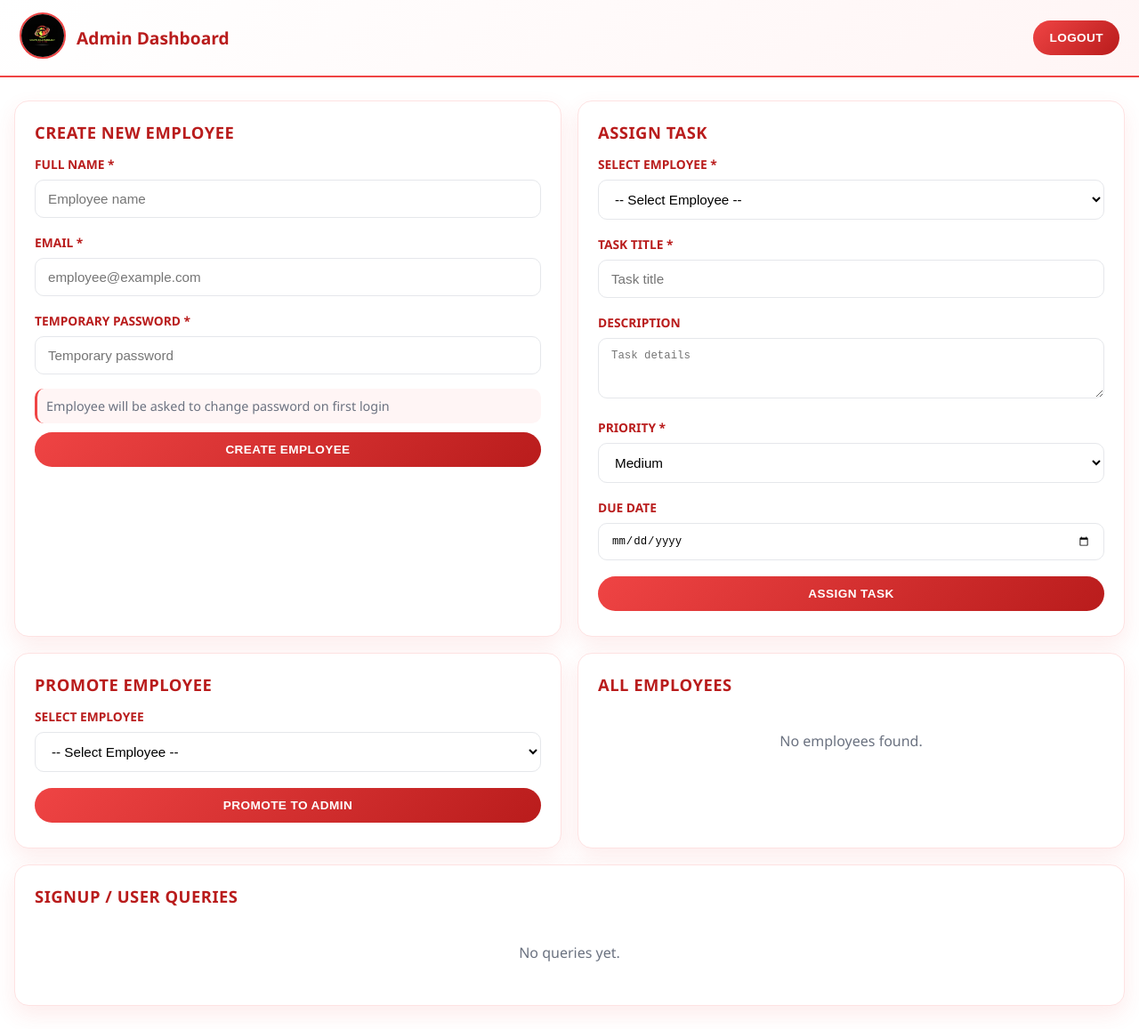
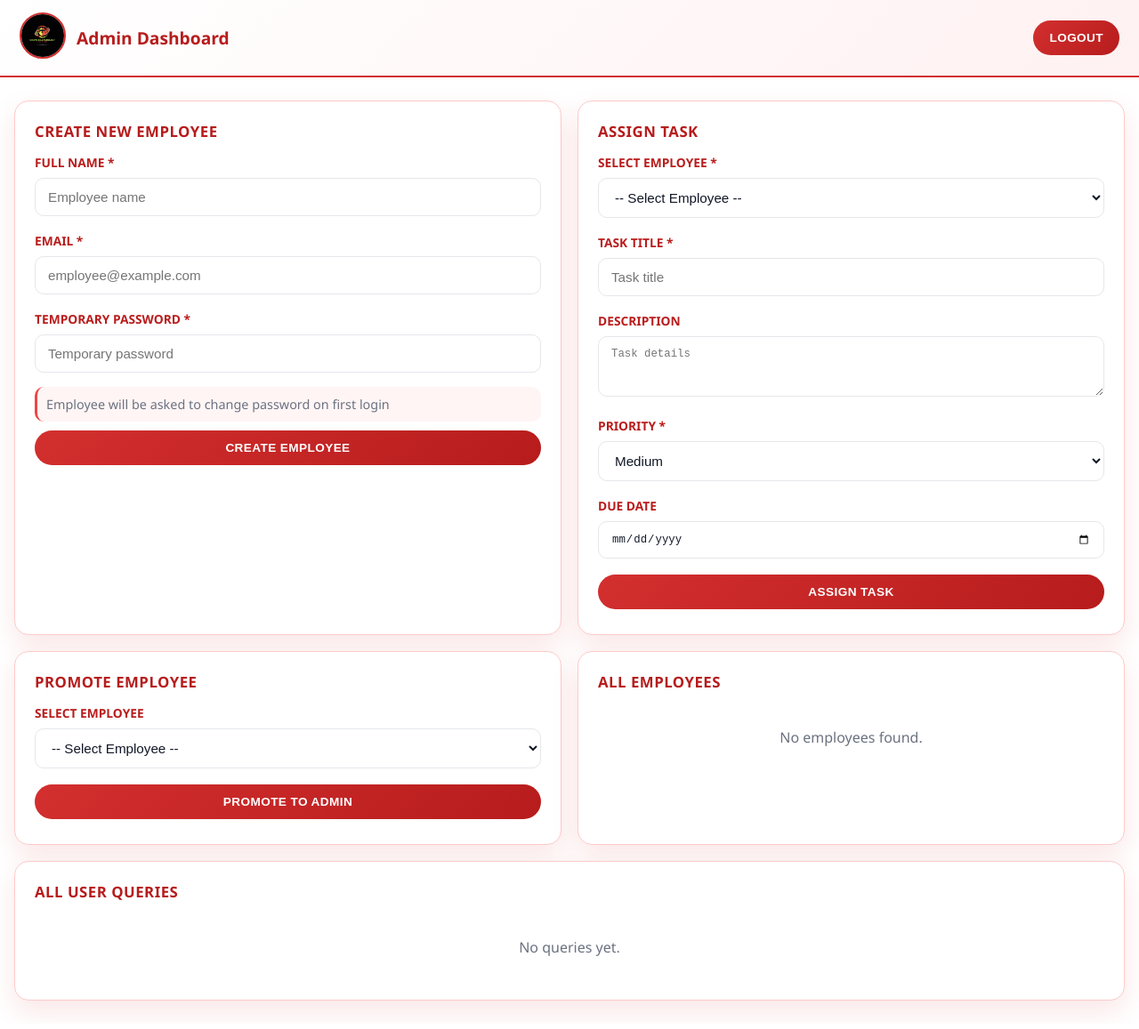
Before and after one commit to shravs-teleradiology/shravs-google, a website: page public/admin.html in a window 1280 px wide. Shown: the whole page at 89% size. Drawn offline with Linux system fonts and the light colour scheme; no server answers.

Commit message:
Update admin.html

```diff
--- a/public/admin.html
+++ b/public/admin.html
@@ -4,14 +4,15 @@
   <meta charset="UTF-8" />
   <meta name="viewport" content="width=device-width, initial-scale=1.0"/>
   <title>Admin Dashboard - Shravs</title>
+
   <style>
     *{box-sizing:border-box;margin:0;padding:0}
     body{font-family:Segoe UI,sans-serif;background:#fff;color:#111827}
     .header{
-      background:linear-gradient(135deg,#fff,#fff5f5);
       border-bottom:2px solid #ef4444;
       padding:14px 22px;display:flex;justify-content:space-between;align-items:center;
       position:sticky;top:0;z-index:100;
+      background:#fff;
     }
     .header-left{display:flex;align-items:center;gap:12px}
     .logo{width:52px;height:52px;border-radius:50%;border:2px solid #ef4444;object-fit:cover;background:#fff}
@@ -19,24 +20,21 @@
     .container{max-width:1400px;margin:26px auto;padding:0 16px;display:grid;grid-template-columns:repeat(auto-fit,minmax(420px,1fr));gap:18px}
     @media (max-width: 900px){.container{grid-template-columns:1fr}}
     .card{
-      background:#ffffff;border:1px solid #fee2e2;border-radius:16px;padding:22px;
+      background:#fff;border:1px solid #fecaca;border-radius:16px;padding:22px;
       box-shadow:0 10px 25px rgba(239,68,68,.10);transition:.2s;
     }
-    .card:hover{border-color:#ef4444}
     .card.full-width{grid-column:1 / -1}
-    h2{color:#b91c1c;margin-bottom:14px;font-size:1.15em;text-transform:uppercase;letter-spacing:.5px}
+    h2{color:#b91c1c;margin-bottom:14px;font-size:1.05em;text-transform:uppercase;letter-spacing:.5px}
     label{display:block;color:#b91c1c;font-weight:800;margin-top:10px;font-size:.86em;text-transform:uppercase}
     input,select,textarea{
       width:100%;padding:12px 14px;border-radius:10px;border:1px solid #e5e7eb;background:#fff;
       margin:8px 0;font-size:.95em
     }
-    input:focus,select:focus,textarea:focus{outline:none;border-color:#ef4444;box-shadow:0 0 0 3px rgba(239,68,68,.14)}
     button{
       background:linear-gradient(135deg,#ef4444,#b91c1c);
       color:#fff;border:none;padding:12px 18px;border-radius:999px;cursor:pointer;font-weight:900;margin:6px 0;
       text-transform:uppercase;font-size:.85em;letter-spacing:.4px
     }
-    button:hover{filter:brightness(.98)}
     button.btn-full{width:100%;margin-top:10px}
     table{width:100%;border-collapse:collapse;margin-top:12px}
     th,td{text-align:left;padding:10px;border-bottom:1px solid #f3f4f6}
@@ -47,6 +45,8 @@
     .success-msg.show{display:block}
     .note{background:#fff5f5;border-left:3px solid #ef4444;padding:10px;border-radius:10px;color:#6b7280;font-size:.9em;margin-top:8px}
   </style>
+
+  <link rel="stylesheet" href="theme.css">
 </head>
 <body>
   <div class="header">
@@ -59,7 +59,6 @@
 
   <div class="container">
 
-    <!-- 1. CREATE NEW EMPLOYEE -->
     <div class="card">
       <h2>Create New Employee</h2>
       <div class="success-msg" id="createEmployeeSuccess">Employee created successfully!</div>
@@ -78,7 +77,6 @@
       </form>
     </div>
 
-    <!-- 2. ASSIGN TASK -->
     <div class="card">
       <h2>Assign Task</h2>
       <div class="success-msg" id="assignTaskSuccess">Task assigned successfully!</div>
@@ -108,7 +106,6 @@
       </form>
     </div>
 
-    <!-- 3. PROMOTE EMPLOYEE -->
     <div class="card">
       <h2>Promote Employee</h2>
       <label>Select Employee</label>
@@ -118,15 +115,13 @@
       <button onclick="promoteToAdmin()" class="btn-full">Promote to Admin</button>
     </div>
 
-    <!-- 4. ALL EMPLOYEES -->
     <div class="card">
       <h2>All Employees</h2>
       <div id="employeesList"><div class="empty-state">Loading...</div></div>
     </div>
 
-    <!-- 5. ALL QUERIES -->
     <div class="card full-width">
-      <h2>Signup / User Queries</h2>
+      <h2>All User Queries</h2>
       <div id="allQueries"><div class="empty-state">Loading...</div></div>
     </div>
 
@@ -134,7 +129,6 @@
 
   <script type="module">
     import { logout as apiLogout } from './api.js';
-
     window.logout = apiLogout;
 
     async function loadEmployees() {
@@ -174,7 +168,6 @@
       }
     }
 
-    // CREATE EMPLOYEE
     document.getElementById('createEmployeeForm').addEventListener('submit', async (e) => {
       e.preventDefault();
       const employeeData = {
@@ -204,7 +197,6 @@
       }
     });
 
-    // ASSIGN TASK
     document.getElementById('assignTaskForm').addEventListener('submit', async (e) => {
       e.preventDefault();
       const employeeId = document.getElementById('taskEmployee').value;
@@ -239,7 +231,6 @@
       }
     });
 
-    // PROMOTE TO ADMIN
     window.promoteToAdmin = async () => {
       const userId = document.getElementById('promoteEmployee').value;
       if (!userId) return alert('Select an employee');
@@ -264,7 +255,6 @@
       }
     };
 
-    // LOAD QUERIES (localStorage)
     function loadQueries() {
       const queries = JSON.parse(localStorage.getItem('queries') || '[]');
       const container = document.getElementById('allQueries');
@@ -291,7 +281,6 @@
       container.innerHTML = html;
     }
 
-    // INIT
     loadEmployees();
     loadQueries();
     setInterval(loadQueries, 30000);
```
